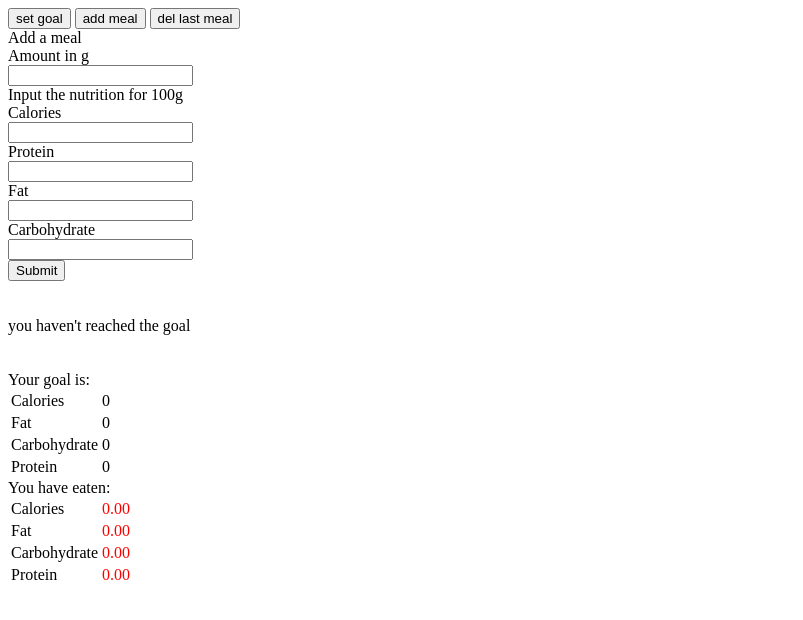
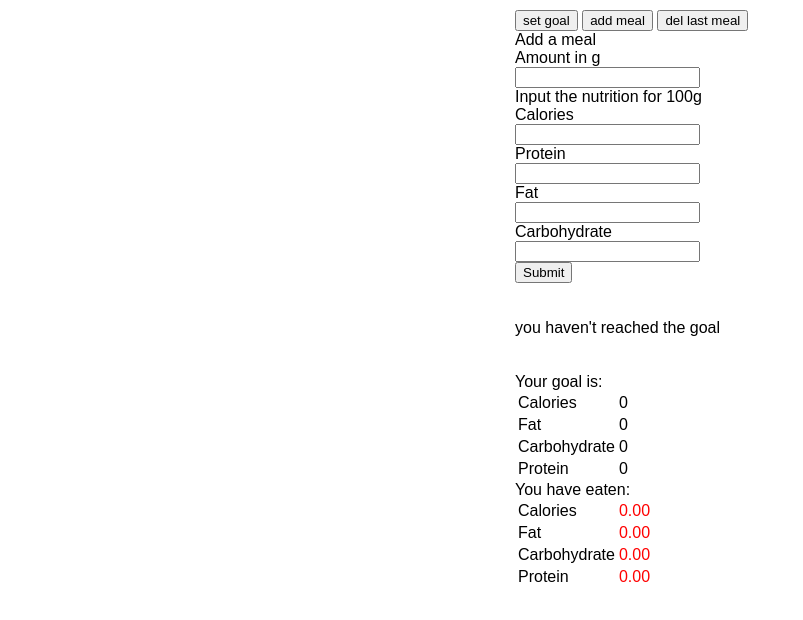
Before and after one commit to sonnenpelzx/Calorie-Tracking-Web-App, a plain HTML site: page index.html in a window 1280 px wide. Shown: the whole page, without its empty margins (0-803 px from the left). Drawn offline with Linux system fonts and the light colour scheme.

Commit message:
centered

```diff
--- a/css/style.css
+++ b/css/style.css
@@ -1,3 +1,9 @@
+body{
+	max-width: 250px;
+	font-family: Arial, sans-serif;
+	margin: auto;
+	padding: 10px;
+}
 #forms{
 	position: relative;
 }
--- a/index.html
+++ b/index.html
@@ -4,7 +4,7 @@
 	<meta charset="utf-8">
 	<meta name="viewport" content="width=device-width, initial-scale=1">
 	<title></title>
-	<link rel="stylesheet" type="text/css" href="/css/style.css">
+	<link rel="stylesheet" type="text/css" href="./css/style.css">
 </head>
 <body>
 	<button id="setGoal">set goal</button>
```
